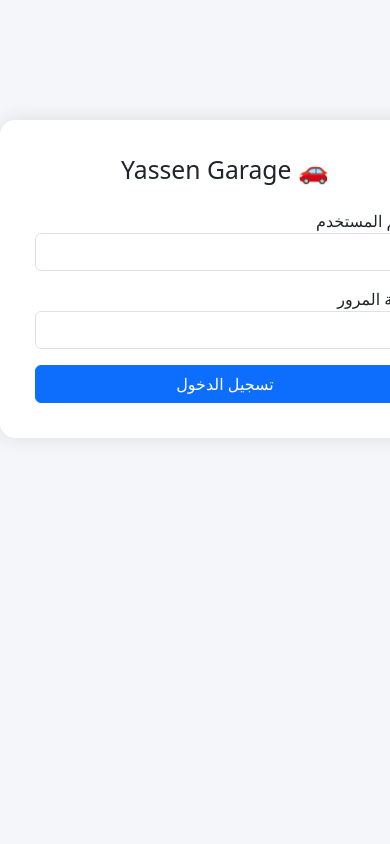
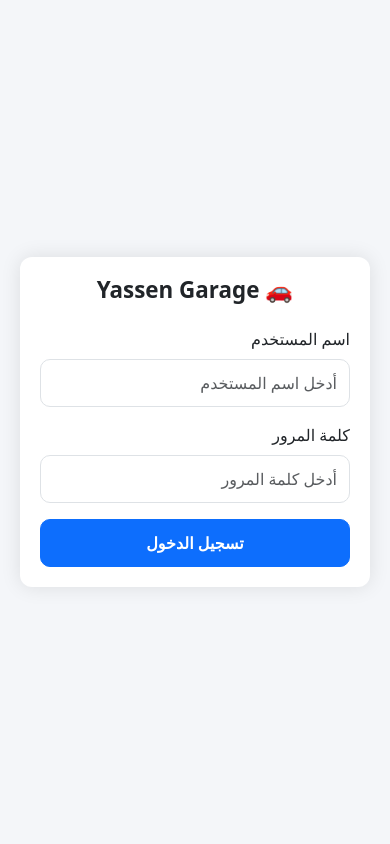
Before and after one commit to ahmedmohamedmo3z/yassen-garage, a Django app: page /login/ in a window 390 px wide; the page is wider, and only the part inside the window is pictured. Run offline with Django 5.2, Linux system fonts and the light colour scheme.

Commit message:
Improve mobile responsive login

```diff
--- a/backend/templates/garage/login.html
+++ b/backend/templates/garage/login.html
@@ -2,6 +2,7 @@
 <html lang="ar" dir="rtl">
 
 <head>
+
 <meta charset="UTF-8">
 <meta name="viewport" content="width=device-width, initial-scale=1">
 
@@ -13,16 +14,72 @@
 
 body{
     background:#f4f6f9;
+    min-height:100vh;
+    display:flex;
+    justify-content:center;
+    align-items:center;
+    padding:20px;
 }
 
 .login-box{
-    width:450px;
-    margin:auto;
-    margin-top:120px;
-    background:white;
+    width:100%;
+    max-width:450px;
+    background:#fff;
     padding:35px;
     border-radius:15px;
     box-shadow:0 0 20px rgba(0,0,0,.1);
+}
+
+.login-box h2{
+    font-size:2rem;
+    font-weight:bold;
+}
+
+.form-control{
+    height:50px;
+    border-radius:10px;
+}
+
+.btn{
+    height:50px;
+    border-radius:10px;
+    font-size:18px;
+    font-weight:bold;
+}
+
+@media (max-width:768px){
+
+    .login-box{
+        padding:25px;
+        border-radius:12px;
+    }
+
+    .login-box h2{
+        font-size:1.6rem;
+    }
+
+    .form-control{
+        height:48px;
+        font-size:16px;
+    }
+
+    .btn{
+        height:48px;
+        font-size:16px;
+    }
+
+}
+
+@media (max-width:480px){
+
+    .login-box{
+        padding:20px;
+    }
+
+    .login-box h2{
+        font-size:1.4rem;
+    }
+
 }
 
 </style>
@@ -42,19 +99,23 @@ body{
         {% csrf_token %}
 
         <div class="mb-3">
-            <label>اسم المستخدم</label>
+            <label class="form-label">اسم المستخدم</label>
             <input
                 type="text"
                 name="username"
-                class="form-control">
+                class="form-control"
+                placeholder="أدخل اسم المستخدم"
+                required>
         </div>
 
         <div class="mb-3">
-            <label>كلمة المرور</label>
+            <label class="form-label">كلمة المرور</label>
             <input
                 type="password"
                 name="password"
-                class="form-control">
+                class="form-control"
+                placeholder="أدخل كلمة المرور"
+                required>
         </div>
 
         <button
```
